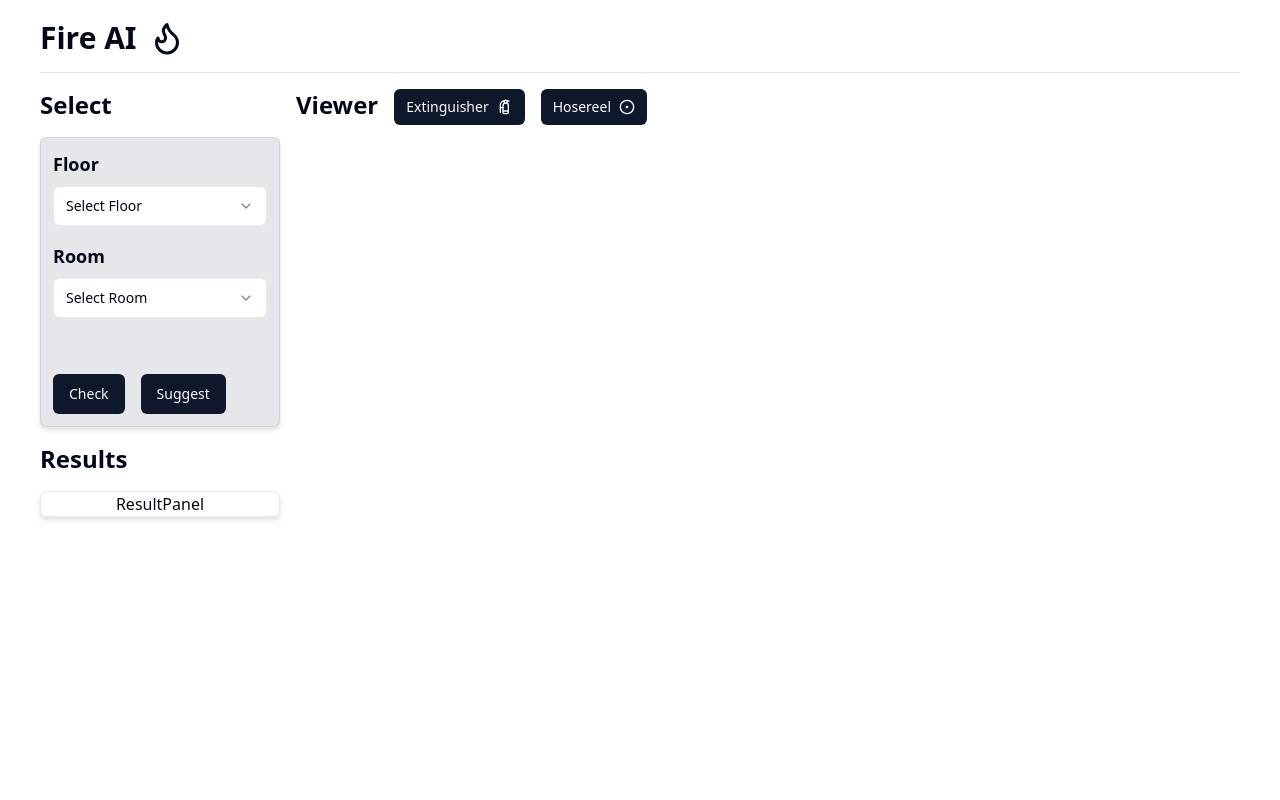
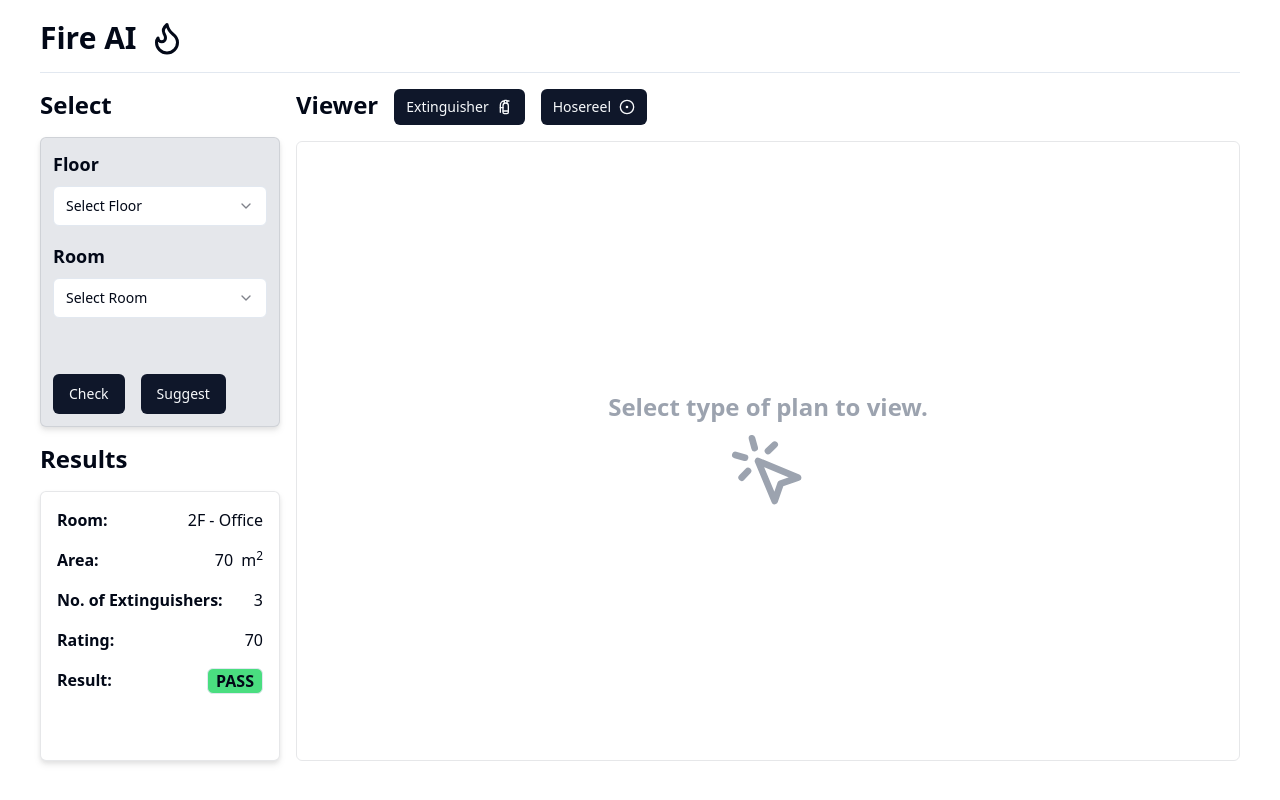
Before and after one commit to boblyx/fire, a React (Create React App) app in the folder fire-rvt/ui/web-ui/: page / in a window 1280 px wide. Built offline with nearby package versions, Linux system fonts and the light colour scheme.

Commit message:
Completed UI for result panel

```diff
--- a/fire-rvt/ui/web-ui/src/App.tsx
+++ b/fire-rvt/ui/web-ui/src/App.tsx
@@ -3,16 +3,21 @@ import { Route, Routes } from "react-router-dom";
 import Landing from "./pages/Landing";
 import ExtinguisherPlan from "./components/ExtinguisherPlan";
 import HosereelPlan from "./components/HosereelPlan";
+import { ResultContextProvider } from "./contexts/ResultContext";
+import NotFound from "./pages/NotFound";
 
 const App = () => {
   return (
     <div className="App">
+      <ResultContextProvider>
         <Routes>
           <Route path="/" element={<Landing />}>
             <Route path="extinguisher-plan" element={<ExtinguisherPlan />} />
             <Route path="hosereel-plan" element={<HosereelPlan />} />
           </Route>
+          <Route path="*" element={<NotFound />} /> {/* Catch-all route */}
         </Routes>
+      </ResultContextProvider>
     </div>
   );
 };
--- a/fire-rvt/ui/web-ui/src/components/ResultPanel.tsx
+++ b/fire-rvt/ui/web-ui/src/components/ResultPanel.tsx
@@ -1,10 +1,10 @@
-import React from 'react'
+import React, { useState, useEffect } from "react";
 
 // TODO: Props to be changed based on result output of AI model
 interface CheckResultProps {
   id: string;
   room_name: string;
-  room_area: string;
+  room_area: number;
   room_vertices: [number, number][];
   extinguisher_vertices: [number, number][];
   path_vertices: [number, number][];
@@ -16,7 +16,7 @@ interface CheckResultProps {
 interface InferResultProps {
   id: string;
   room_name: string;
-  room_area: string;
+  room_area: number;
   room_vertices: [number, number][];
   extinguisher_vertices: [number, number][];
   path_vertices: [number, number][];
@@ -31,15 +31,129 @@ interface ResultProps {
 }
 
 // Dummy Check Result Data
+const checkResultList: CheckResultProps[] = [
+  {
+    id: "6754c9a9-9a41-4860-885d-c0500c4160c8",
+    room_name: "2F - Office",
+    room_area: 70,
+    room_vertices: [
+      [0, 0],
+      [8000, 0],
+      [8000, 5000],
+      [5000, 5000],
+      [5000, 19000],
+      [8000, 19000],
+      [8000, 23000],
+      [0, 23000],
+      [0, 0],
+    ],
+    extinguisher_vertices: [
+      [500, 0],
+      [8000, 3500],
+      [0, 19000],
+    ],
+    path_vertices: [
+      [500, 0],
+      [8000, 3500],
+      [0, 19000],
+    ],
+    rating: 70,
+    result: "PASS",
+  },
+];
 
-const ResultPanel: React.FC<ResultProps> = ({checkResults, inferResults}) => {
+// Dummy Infer Result Data
+const inferResultList: InferResultProps[] = [
+  {
+    id: "6754c9a9-9a41-4860-885d-c0500c4160c8",
+    room_name: "2F - Office",
+    room_area: 70,
+    room_vertices: [
+      [0, 0],
+      [8000, 0],
+      [8000, 5000],
+      [5000, 5000],
+      [5000, 19000],
+      [8000, 19000],
+      [8000, 23000],
+      [0, 23000],
+      [0, 0],
+    ],
+    extinguisher_vertices: [
+      [500, 0],
+      [8000, 3500],
+      [0, 19000],
+    ],
+    path_vertices: [
+      [500, 0],
+      [8000, 3500],
+      [0, 19000],
+    ],
+    rating: 70,
+    result: "PASS",
+  },
+];
+
+const ResultPanel: React.FC<ResultProps> = ({ checkResults, inferResults }) => {
+  const [results, setResults] = useState<
+    CheckResultProps[] | InferResultProps[]
+  >([]);
+
+  // UseEffect method should checkResults get updated.
+  useEffect(() => {
+    setResults(checkResults);
+  }, [checkResults]);
+
+  // UseEffect method should checkResults get updated.
+  useEffect(() => {
+    setResults(inferResults);
+  }, [inferResults]);
+
+  // TO REMOVE: DUMMY Useeffect method for dummy data.
+  useEffect(() => {
+    setResults(checkResultList);
+  }, []);
+  useEffect(() => {
+    setResults(inferResultList);
+  }, []);
+
   return (
-    <div
-      className="border border-primary/10 rounded-md bg-white drop-shadow-md h-full"
-    >
-      ResultPanel
+    <div className="border border-primary/10 rounded-md bg-white drop-shadow-md h-full p-4">
+      {results.length === 0 ? (
+        <div className="font-bold">
+          <div>No Results to Show!</div>
+        </div>
+      ) : (
+        <div className="grid grid-cols-1 space-y-4">
+          <div className="flex justify-between">
+            <div className="font-bold">Room:</div>
+            <div>{results[0].room_name}</div>
+          </div>
+          <div className="flex justify-between">
+            <div className="font-bold">Area:</div>
+            <div>
+              {results[0].room_area}
+              <span className="ml-2">
+                m<sup>2</sup>
+              </span>
+            </div>
+          </div>
+          <div className="flex justify-between">
+            <div className="font-bold">No. of Extinguishers:</div>
+            <div>{results[0].extinguisher_vertices.length}</div>
+          </div>
+          <div className="flex justify-between">
+            <div className="font-bold">Rating:</div>
+            <div>{results[0].rating}</div>
+          </div>
+          <div className="flex justify-between">
+            <div className="font-bold">Result:</div>
+            <div className="border px-2 rounded-md bg-green-400 font-bold">{results[0].result}</div>
+          </div>
+        </div>
+      )}
     </div>
   );
-}
+};
 
-export default ResultPanel
+export default ResultPanel;
--- a/fire-rvt/ui/web-ui/src/components/ui/toast.tsx
+++ b/fire-rvt/ui/web-ui/src/components/ui/toast.tsx
@@ -30,13 +30,14 @@ const toastVariants = cva(
         default: "border bg-background text-foreground",
         destructive:
           "destructive group border-destructive bg-destructive text-destructive-foreground",
+        success: "success group border-green-500 bg-green-500 text-neutral-50",
       },
     },
     defaultVariants: {
       variant: "default",
     },
-  }
-)
+  },
+);
 
 const Toast = React.forwardRef<
   React.ElementRef<typeof ToastPrimitives.Root>,
--- /dev/null
+++ b/fire-rvt/ui/web-ui/src/contexts/ResultContext.tsx
@@ -0,0 +1,71 @@
+import React, {
+  createContext,
+  useState,
+  Dispatch,
+  SetStateAction,
+  ReactNode,
+} from "react";
+
+// TODO: Props to be changed based on result output of AI model
+interface CheckResultProps {
+  id: string;
+  room_name: string;
+  room_area: number;
+  room_vertices: [number, number][];
+  extinguisher_vertices: [number, number][];
+  path_vertices: [number, number][];
+  rating: number;
+  result: string;
+}
+
+// TODO: Props to be changed based on result output of AI model
+interface InferResultProps {
+  id: string;
+  room_name: string;
+  room_area: number;
+  room_vertices: [number, number][];
+  extinguisher_vertices: [number, number][];
+  path_vertices: [number, number][];
+  rating: number;
+  result: string;
+}
+
+interface ResultContextType {
+  checkResultData: CheckResultProps[];
+  setCheckResultData: Dispatch<SetStateAction<CheckResultProps[]>>;
+  inferResultData: InferResultProps[];
+  setInferResultData: Dispatch<SetStateAction<InferResultProps[]>>;
+}
+
+interface Props {
+  children: ReactNode;
+}
+
+export const ResultContext = createContext<ResultContextType>({
+  checkResultData: [],
+  setCheckResultData: () => {},
+  inferResultData: [],
+  setInferResultData: () => {},
+});
+
+export const ResultContextProvider: React.FC<Props> = ({ children }) => {
+  const [checkResultData, setCheckResultData] = useState<CheckResultProps[]>(
+    [],
+  );
+  const [inferResultData, setInferResultData] = useState<InferResultProps[]>(
+    [],
+  );
+
+  return (
+    <ResultContext.Provider
+      value={{
+        checkResultData,
+        setCheckResultData,
+        inferResultData,
+        setInferResultData,
+      }}
+    >
+      {children}
+    </ResultContext.Provider>
+  );
+};
--- a/fire-rvt/ui/web-ui/src/pages/Landing.tsx
+++ b/fire-rvt/ui/web-ui/src/pages/Landing.tsx
@@ -1,5 +1,10 @@
-import {useState, useEffect} from "react";
-import { Flame, FireExtinguisher, CircleDot} from "lucide-react";
+import { useState } from "react";
+import {
+  Flame,
+  FireExtinguisher,
+  CircleDot,
+  MousePointerClick,
+} from "lucide-react";
 import { Outlet, useNavigate } from "react-router-dom";
 import SelectForm from "../components/SelectForm";
 import ResultPanel from "../components/ResultPanel";
@@ -11,7 +16,7 @@ import { Button } from "../components/ui/button";
 interface CheckResultProps {
   id: string;
   room_name: string;
-  room_area: string;
+  room_area: number;
   room_vertices: [number, number][];
   extinguisher_vertices: [number, number][];
   path_vertices: [number, number][];
@@ -23,7 +28,7 @@ interface CheckResultProps {
 interface InferResultProps {
   id: string;
   room_name: string;
-  room_area: string;
+  room_area: number;
   room_vertices: [number, number][];
   extinguisher_vertices: [number, number][];
   path_vertices: [number, number][];
@@ -33,6 +38,7 @@ interface InferResultProps {
 
 const Landing = () => {
   const [isLoading, setIsLoading] = useState(false);
+  const [isViewing, setIsViewing] = useState(false);
 
   const [checkResults, setCheckResults] = useState<CheckResultProps[]>([]);
   const [inferResults, setInferResults] = useState<InferResultProps[]>([]);
@@ -71,6 +77,7 @@ const Landing = () => {
               disabled={isLoading}
               onClick={() => {
                 navigate("/extinguisher-plan");
+                setIsViewing(true);
               }}
             >
               Extinguisher <FireExtinguisher className="w-4 h-4 ml-2" />
@@ -80,12 +87,24 @@ const Landing = () => {
               disabled={isLoading}
               onClick={() => {
                 navigate("/hosereel-plan");
+                setIsViewing(true);
               }}
             >
               Hosereel <CircleDot className="w-4 h-4 ml-2" />
             </Button>
           </div>
-          <Outlet />
+          {isViewing ? (
+            <Outlet />
+          ) : (
+            <div
+              className="border border-primary/10 rounded-md flex flex-col
+               justify-center items-center text-2xl text-gray-400 font-semibold"
+              style={{ height: "calc(100vh - 180px)" }}
+            >
+              Select type of plan to view.
+              <MousePointerClick size={80} className="mt-2"/>
+            </div>
+          )}
         </div>
       </div>
     </div>
--- /dev/null
+++ b/fire-rvt/ui/web-ui/src/pages/NotFound.tsx
@@ -0,0 +1,31 @@
+import { useNavigate } from "react-router-dom";
+
+import { Button } from "../components/ui/button";
+
+const NotFound = () => {
+  const navigate = useNavigate();
+
+  return (
+    <div>
+      <div className="flex items-center justify-center h-screen bg-gray-100">
+        <div className="text-center">
+          <h1 className="text-6xl font-bold text-red-600">Oops!</h1>
+          <p className="mt-3 text-xl font-semibold text-gray-800">
+            We can't seem to find the page you're looking for.
+          </p>
+          <p className="mt-2 text-gray-600 mb-4">Error code: 404</p>
+          <Button
+            size="sm"
+            onClick={() => {
+              navigate("/");
+            }}
+          >
+            Return Home
+          </Button>
+        </div>
+      </div>
+    </div>
+  );
+};
+
+export default NotFound;
```
Also changed, not shown: fire-rvt/ui/web-ui/src/components/SelectForm.tsx (+71 -4 lines). Lines whose indentation alone changed are shown as unchanged.
